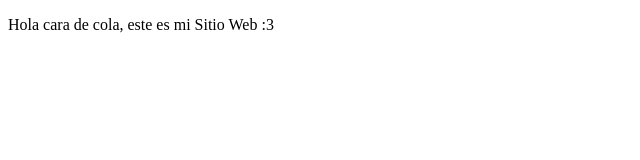
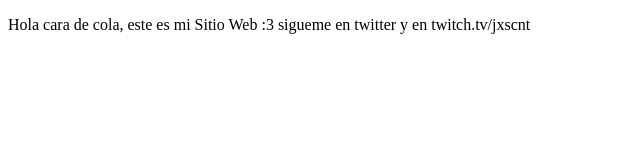
Before and after one commit to Jxsai/proyectDemoPrework, a plain HTML site: page index.html in a window 1280 px wide. Shown: the whole page, without its empty margins (0-640 px from the left). Drawn offline with Linux system fonts and the light colour scheme.

Commit message:
cambios agregamos sitio de twitch

```diff
--- a/index.html
+++ b/index.html
@@ -9,7 +9,7 @@
 <body>
     <p>
         Hola cara de cola, este es mi Sitio Web :3
-
+        sigueme en twitter y en twitch.tv/jxscnt
     </p>
 </body>
 </html>
```
